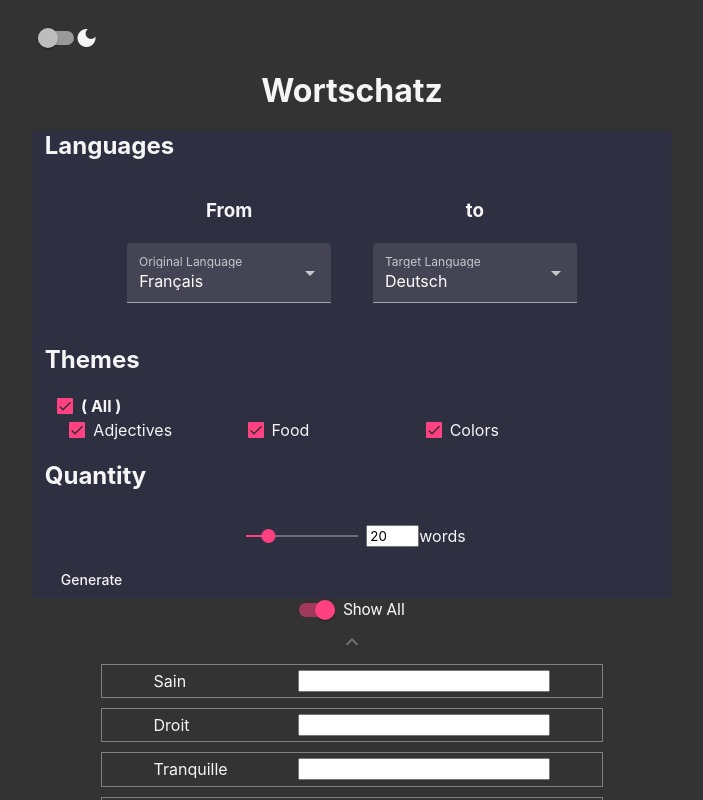
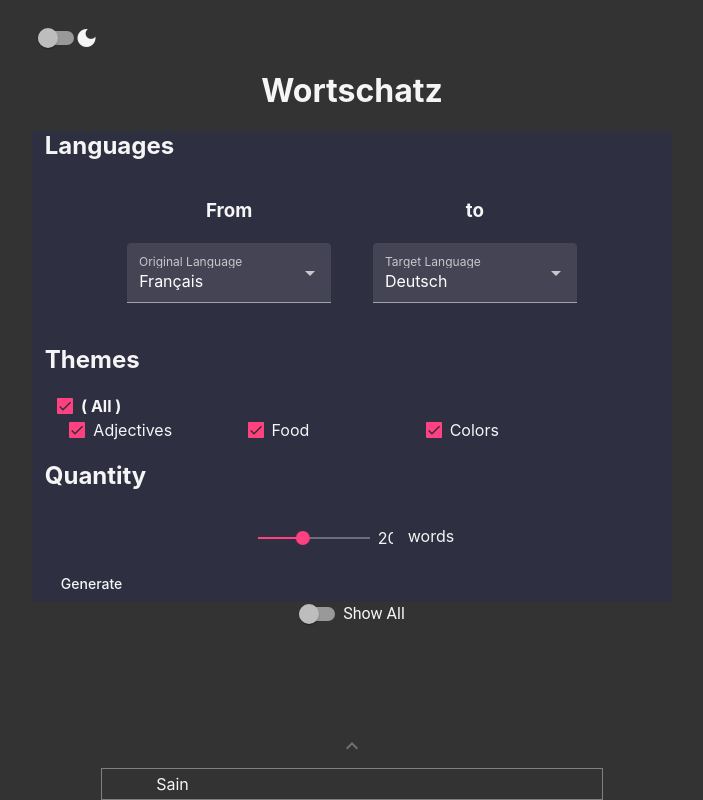
Before and after one commit to XavierDupuis/Wortschatz, an Angular app in the folder client/: page / in a window 1280 px wide. Both pictures are taken after a click on the button "Generate". Shown: the top 800 px of the page, without its empty margins (288-991 px from the left). Built offline with nearby package versions, Linux system fonts and the light colour scheme.

Commit message:
fix html and values

```diff
--- a/client/src/app/components/selectors/word-count-selector/word-count-selector.component.html
+++ b/client/src/app/components/selectors/word-count-selector/word-count-selector.component.html
@@ -6,7 +6,7 @@
         [min]="minNumberOfWords"
         [max]="maxNumberOfWords"
     ></mat-slider>
-    <input type="number" [(ngModel)]="numberOfWords" [min]="minNumberOfWords" [max]="maxNumberOfWords" />
+    <input matInput type="number" [(ngModel)]="numberOfWords" [min]="minNumberOfWords" [max]="maxNumberOfWords" />
     <p>words</p>
 </div>
 <button mat-button (click)="this.generateWords()">Generate</button>
--- a/client/src/app/components/selectors/word-count-selector/word-count-selector.component.scss
+++ b/client/src/app/components/selectors/word-count-selector/word-count-selector.component.scss
@@ -5,5 +5,9 @@
 }
 
 input {
-    width: 45px;
+    width: 30px;
 }
+
+p {
+    padding-bottom: 4px;
+}
--- a/client/src/app/components/selectors/word-count-selector/word-count-selector.component.ts
+++ b/client/src/app/components/selectors/word-count-selector/word-count-selector.component.ts
@@ -3,7 +3,7 @@ import { WordsSelectorService } from '@app/services/words-selector/words-selecto
 
 const MIN_NUMBER_OF_WORDS = 0;
 const DEFAULT_NUMBER_OF_WORDS = 20;
-const MAX_NUMBER_OF_WORDS = 100;
+const MAX_NUMBER_OF_WORDS = 50;
 
 @Component({
     selector: 'app-word-count-selector',
--- a/client/src/app/components/word-card/word-card.component.html
+++ b/client/src/app/components/word-card/word-card.component.html
@@ -1,5 +1,5 @@
 <div>{{ originalWord }}</div>
-<input [(ngModel)]="this.guessedWord" (change)="this.sendGuess()" [ngClass]="this.getClassName()" />
+<input class="guess-input" matInput [(ngModel)]="this.guessedWord" (change)="this.sendGuess()" [ngClass]="this.getClassName()" />
 <div *ngIf="this.isGraded()">
     <div *ngIf="!this.isGuessCorrect(); else empty_space">{{ targetWord }}</div>
     <ng-template #empty_space>
--- a/client/src/app/components/words-list/words-list.component.ts
+++ b/client/src/app/components/words-list/words-list.component.ts
@@ -18,7 +18,7 @@ export class WordsListComponent implements OnInit {
     graded: boolean = false;
     wordsGuesses: Map<WordTarget, string> = new Map();
     currentShownWordIndex: number = 0;
-    areAllWordsShown: boolean = true;
+    areAllWordsShown: boolean = false;
 
     constructor(private wordsSelector: WordsSelectorService) {
         this.wordsSelector.$newWordsGenerated.subscribe(() => {
@@ -45,7 +45,7 @@ export class WordsListComponent implements OnInit {
         this.graded = false;
         this.wordsGuesses = new Map();
         this.currentShownWordIndex = 0;
-        this.areAllWordsShown = true;
+        this.areAllWordsShown = false;
     }
 
     get words(): WordTarget[] {
--- a/client/src/app/services/words-selector/words-selector.service.ts
+++ b/client/src/app/services/words-selector/words-selector.service.ts
@@ -4,7 +4,7 @@ import { Theme } from '@app/components/selectors/theme-selector/themes';
 import { WordTarget } from '@app/components/word.interface';
 import { Word, words } from '@app/services/words-selector/words';
 import { getRandomInt } from '@app/utils';
-import { Subject } from 'rxjs/internal/Subject';
+import { Subject } from 'rxjs';
 
 @Injectable({
     providedIn: 'root',
```
